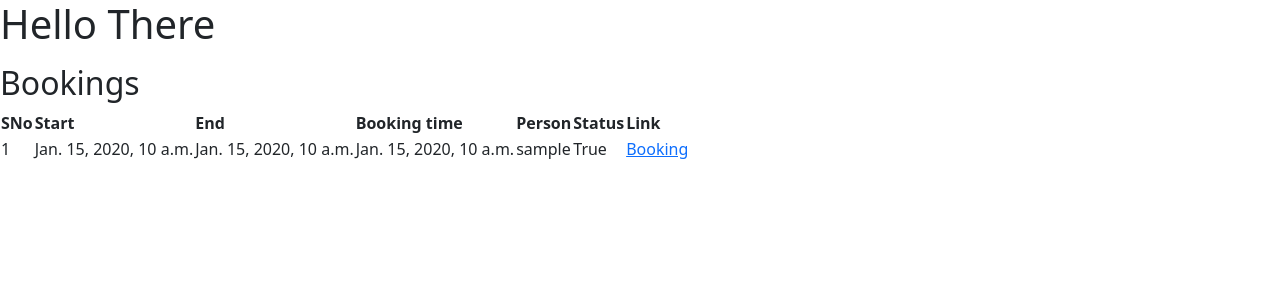
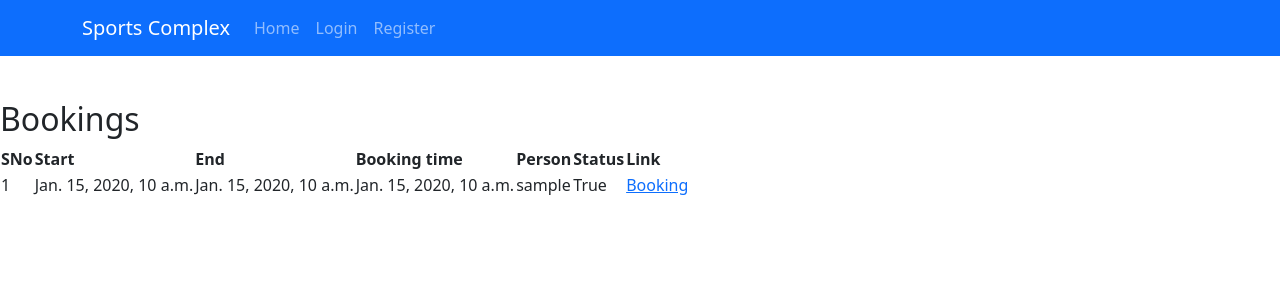
Before and after one commit to 2nav/dev_assignment, a Django app: page /bookings/ in a window 1280 px wide. Shown: the top 300 px of the page. Run offline with Django 4.2, Linux system fonts and the light colour scheme; tables that the repository leaves empty hold one stand-in row (values such as "Sample post").

Commit message:
added navbar, limited bookings to 3 per day

```diff
--- a/Sports/views.py
+++ b/Sports/views.py
@@ -3,6 +3,7 @@ from django.views.generic import ListView
 from django.contrib.auth.decorators import login_required
 from django.contrib import messages
 from .forms import BookingForm, CancelBookingForm
+import django.utils
 
 from Sports.models import Booking, Court, Inventory, Slot, Sport
 
@@ -32,16 +33,18 @@ def SlotDetailView(request, id):
         form = BookingForm(request.POST)
 
         if form.is_valid():
-
-            form.instance.booker = request.user
-            form.instance.status = True
-            # form.save()
-            slot.available = False
-            slot.save()
-            form.instance.slot = Slot.objects.get(id=id)
-            form.save()
-            messages.success(
-                request, f'Request for slot successfully approved')
+            if len(Booking.objects.filter(booker=request.user).filter(bookingDate=django.utils.timezone.now())) > 3:
+                messages.error(request, 'only 3 bookings per day')
+            else:
+                form.instance.booker = request.user
+                form.instance.status = True
+                # form.save()
+                slot.available = False
+                slot.save()
+                form.instance.slot = Slot.objects.get(id=id)
+                form.save()
+                messages.success(
+                    request, f'Request for slot successfully approved')
     else:
         form = BookingForm()
         slot = Slot.objects.get(id=id)
--- a/Users/templates/Users/base.html
+++ b/Users/templates/Users/base.html
@@ -20,10 +20,51 @@
     <title>Sports Complex</title>
   </head>
   <body>
-    <h1>Hello There</h1>
-    <nav>
-      <ul></ul>
-    </nav>
+    <header class="site-header" style="margin-bottom: 100px">
+      <nav
+        class="navbar navbar-expand-md navbar-dark bg-primary fixed-top mb-4"
+      >
+        <div class="container">
+          <a class="navbar-brand mr-4" href="{% url 'home' %}"
+            >Sports Complex</a
+          >
+          <button
+            class="navbar-toggler"
+            type="button"
+            data-toggle="collapse"
+            data-target="#navbarToggle"
+            aria-controls="navbarToggle"
+            aria-expanded="false"
+            aria-label="Toggle navigation"
+          >
+            <span class="navbar-toggler-icon"></span>
+          </button>
+          <div class="collapse navbar-collapse" id="navbarToggle">
+            <div class="navbar-nav mr-auto">
+              <a class="nav-item nav-link" href="{% url 'home' %}">Home</a>
+              <!-- <a class="nav-item nav-link" href="#">About</a> -->
+            </div>
+            <!-- Navbar Right Side -->
+            <div class="navbar-nav">
+              {% if user.is_authenticated %}
+              <a class="nav-item nav-link" href="{% url 'slot-list' %}"
+                >Slots</a
+              >
+              <a class="nav-item nav-link" href="{% url 'profile' %}"
+                >Profile</a
+              >
+              <a class="nav-item nav-link" href="{% url 'logout' %}">Logout</a>
+              {% else %}
+              <a class="nav-item nav-link" href="{% url 'login' %}">Login</a>
+              <a class="nav-item nav-link" href="{% url 'register' %}"
+                >Register</a
+              >
+              {% endif %}
+            </div>
+          </div>
+        </div>
+      </nav>
+    </header>
     <div class="col-md-8">
       {% if messages %} {% for message in messages %}
       <div class="alert alert-{{message.tags}}">{{message}}</div>
--- a/complex_sports/settings.py
+++ b/complex_sports/settings.py
@@ -87,7 +87,7 @@ DATABASES = {
 # Password validation
 # https://docs.djangoproject.com/en/4.1/ref/settings/#auth-password-validators
 
-AUTH_PASSWORD_VALIDATORS = [
+'''AUTH_PASSWORD_VALIDATORS = [
     {
         'NAME': 'django.contrib.auth.password_validation.UserAttributeSimilarityValidator',
     },
@@ -100,7 +100,7 @@ AUTH_PASSWORD_VALIDATORS = [
     {
         'NAME': 'django.contrib.auth.password_validation.NumericPasswordValidator',
     },
-]
+]'''
 
 
 # Internationalization
@@ -126,5 +126,6 @@ STATIC_URL = 'static/'
 DEFAULT_AUTO_FIELD = 'django.db.models.BigAutoField'
 
 LOGIN_REDIRECT_URL = '/profile'
+LOGIN_URL = '/login'
 MEDIA_ROOT = BASE_DIR / 'media'
 MEDIA_URL = '/media/'
```
Also changed, not shown: Sports/serializer.py (deleted, +0 -12 lines), README.md (added).
